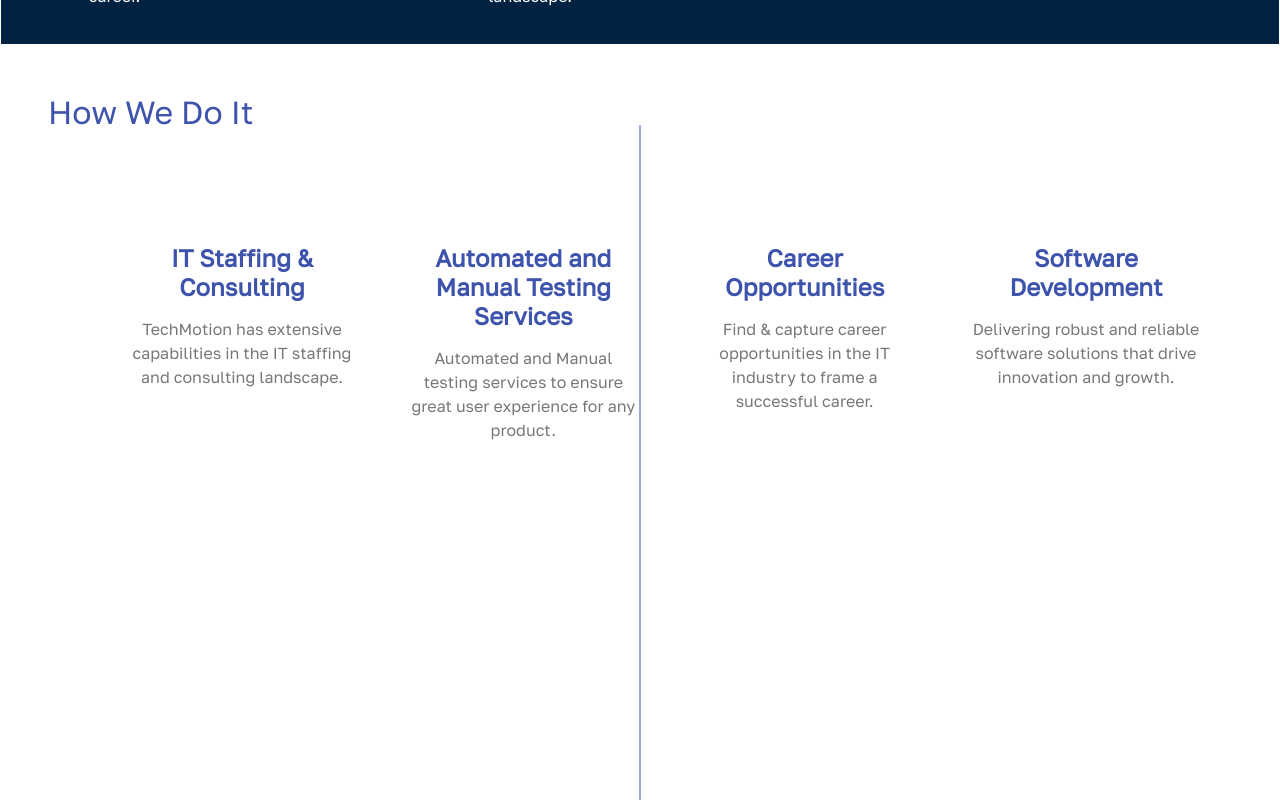
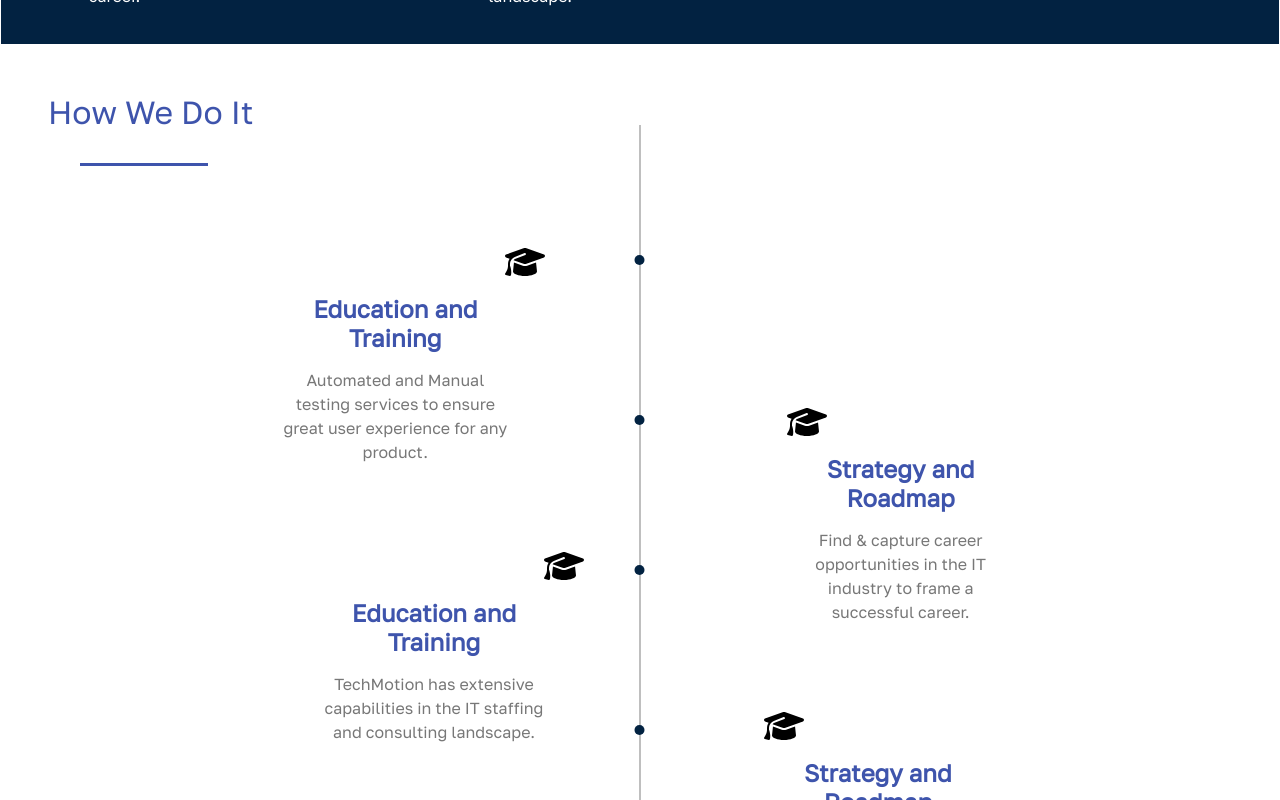
Before and after one commit to logsyc/Website, a React (Create React App) app in the folder my-app/: page / in a window 1280 px wide. Shown: the part 2100-2900 px from the top of the page. Built offline with nearby package versions, Linux system fonts and the light colour scheme.

Commit message:
Completion

```diff
--- a/my-app/src/App.js
+++ b/my-app/src/App.js
@@ -6,8 +6,6 @@ import logo from "./images/logo.png";
 import { FontAwesomeIcon } from '@fortawesome/react-fontawesome';
 import { faBriefcase, faCheckCircle, faBullseye, faCogs, faGraduationCap,faCircleCheck,faLightbulb,faUser,faAward } from '@fortawesome/free-solid-svg-icons';
 import logos from "./images/logos.png";
-
-
 
 function App() {
   return (
@@ -114,26 +112,34 @@ function App() {
 
       <div className="fourth_page">
         <h3 className="how_we_do_it">How We Do It</h3>
-        <div className="line"></div>
+        <hr></hr>
+        <div className="line"><div class="vertical-line">
+            <div class="dot"></div>
+            <div class="dot"></div>
+            <div class="dot"></div>
+            <div class="dot"></div>
+          </div>
+
+        </div>
         <div className="holders">
           <div className="holder firstH">
-            <i className="fas fa-laptop"></i>
-            <h4 className="holder-header">IT Staffing & Consulting</h4>
+          <FontAwesomeIcon icon={ faGraduationCap} className= "education" />
+            <h4 className="holder-header">Education and Training</h4>
             <p className="holder-paragraph">TechMotion has extensive capabilities in the IT staffing and consulting landscape.</p>
           </div>
           <div className="holder secondH">
-            <i className="fas fa-cogs"></i>
-            <h4 className="holder-header">Automated and Manual Testing Services</h4>
+          <FontAwesomeIcon icon={ faGraduationCap} className= "education"  />
+            <h4 className="holder-header">Education and Training</h4>
             <p className="holder-paragraph">Automated and Manual testing services to ensure great user experience for any product.</p>
           </div>
           <div className="holder thirdH">
-            <i className="fas fa-handshake"></i>
-            <h4 className="holder-header">Career Opportunities</h4>
+          <FontAwesomeIcon icon={ faGraduationCap} className= "strategy"  />
+            <h4 className="holder-header">Strategy and Roadmap</h4>
             <p className="holder-paragraph">Find & capture career opportunities in the IT industry to frame a successful career.</p>
           </div>
           <div className="holder fourthH">
-            <i className="fas fa-laptop-code"></i>
-            <h4 className="holder-header">Software Development</h4>
+          <FontAwesomeIcon icon={ faGraduationCap}  className= "strategy" />
+            <h4 className="holder-header">Strategy and Roadmap</h4>
             <p className="holder-paragraph">Delivering robust and reliable software solutions that drive innovation and growth.</p>
           </div>
         </div>
--- a/my-app/src/index.css
+++ b/my-app/src/index.css
@@ -274,6 +274,7 @@ nav {
 
 
 
+
 /* Temp fourth page*/
 .fourth_page {
   height: 120vh;
@@ -293,10 +294,22 @@ nav {
   margin-bottom: 2rem;
 }
 
+/*horizontal line below the h3 element*/
+.fourth_page hr {
+  width: 8rem;
+  height: 0.2rem;
+  background-color: #3E54AC;
+  border: none;
+  margin: 0 auto;
+  margin-bottom: -1rem;
+  font-size: 0;
+  margin-left: 2rem;
+}
+
 .line {
   height: 100%;
   width: 1px;
-  background-color: #3E54AC;
+  background-color: gray;
   position: absolute;
   left: 50%;
   transform: translateX(-50%);
@@ -340,6 +353,69 @@ nav {
   margin: 0;
 }
 
+
+.firstH{
+  margin-top: 19rem;
+  margin-left: 12rem;
+}
+
+.thirdH{
+  margin-top: 10rem;
+  margin-right: -33rem;
+}
+
+.fourthH{
+  margin-top: 29rem;
+  margin-right: 13rem;
+}
+
+.secondH{
+  margin-left: -34rem;
+  margin-top: 0rem;
+}
+
+.dot {
+  position: absolute;
+  top: 50%; /* position the dots in the middle of the line */
+  left: -5px; /* adjust the position of the dots */
+  width: 10px;
+  height: 10px;
+  border-radius: 50%; /* make the dots round */
+  background-color: #022241;
+}
+
+/* use :nth-of-type selector to target each dot */
+.dot:nth-of-type(1) {
+  transform: translateY(2000%);
+}
+
+.dot:nth-of-type(2) {
+  transform: translateY(-2700%);
+}
+
+.dot:nth-of-type(3) {
+  transform: translateY(400%);
+}
+
+.dot:nth-of-type(4) {
+  transform: translateY(-1100%);
+}
+
+/* icon placement in fourth page*/
+
+.education{
+  font-size: 2em;
+  margin-bottom: 1rem;
+  margin-top: 1rem;
+  margin-left: 14rem;
+}
+
+.strategy{
+  font-size: 2em;
+  margin-bottom: 1rem;
+  margin-top: 1rem;
+  margin-right: 14rem;
+}
 
 
 /*temp fifth page */
@@ -562,12 +638,3 @@ nav {
   margin-bottom: 2rem;
   font-size: 0;
 }
-
-
-
-
-.ft-logo{
-
-  width: 10%;
-  height: 50px;
-}
```
